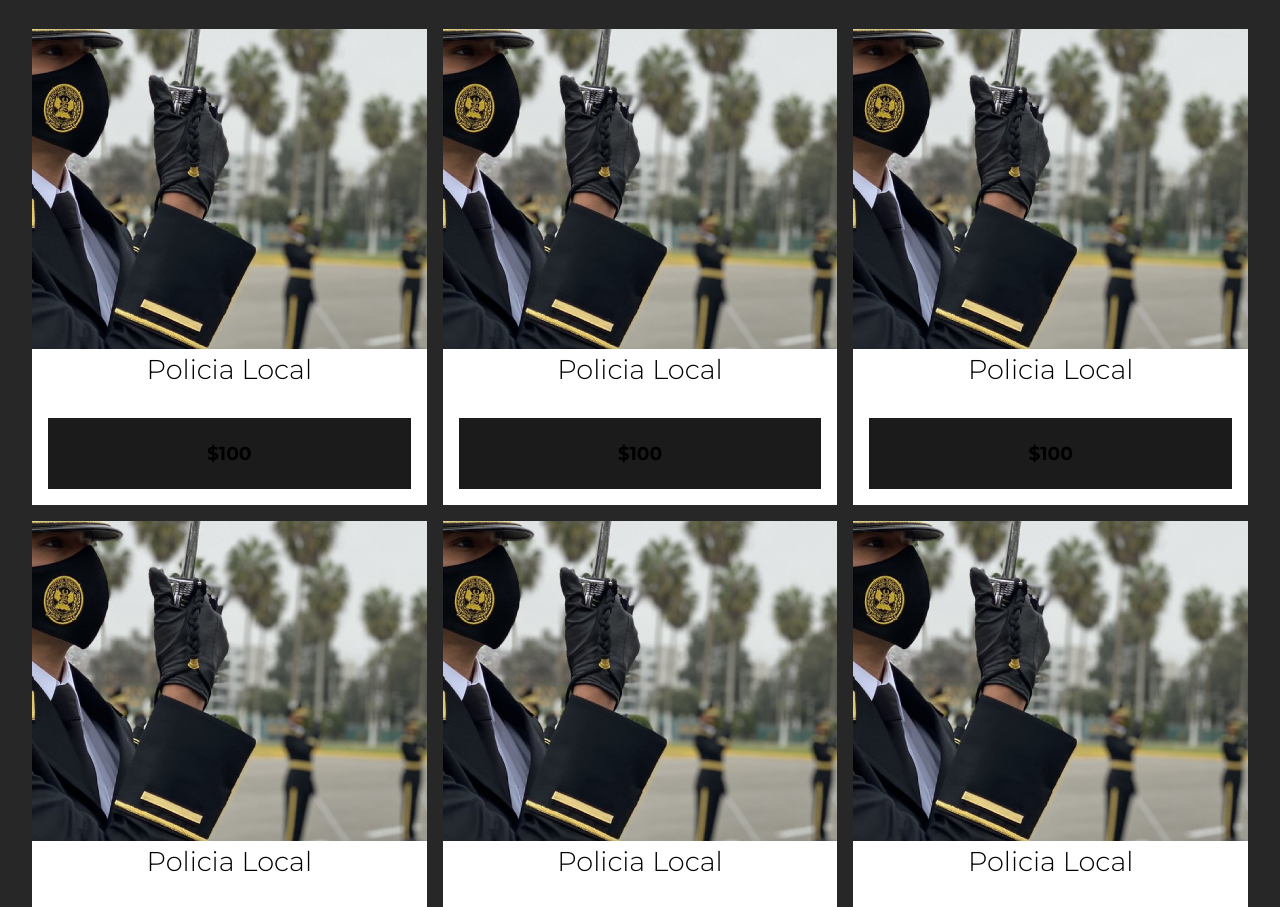
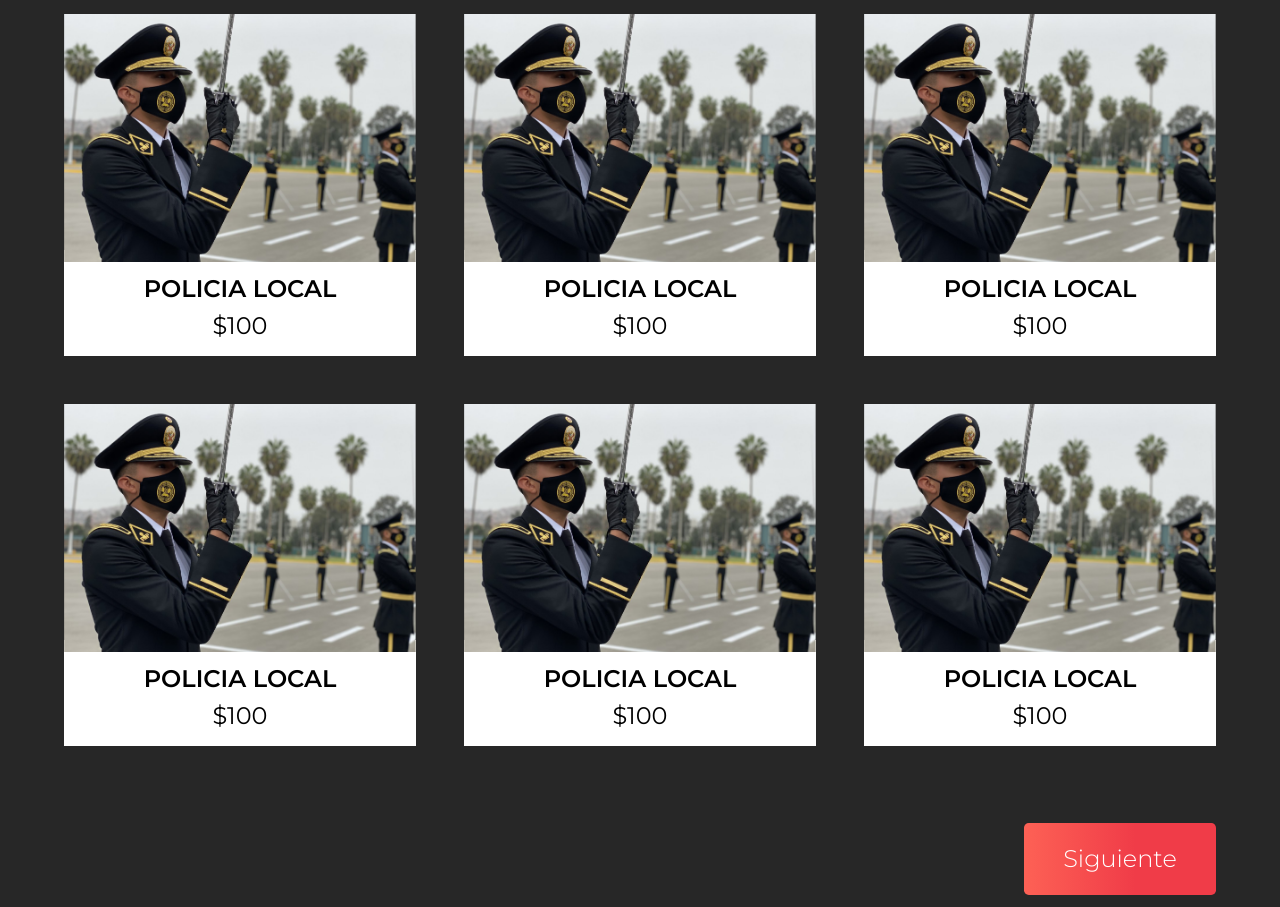
Before and after one commit to FernandoMontesinos/Ateneo-proyect, a plain HTML site: page pages/6.html in a window 1280 px wide. Shown: the part 231-1138 px from the top of the page. Drawn offline with nearby package versions, Linux system fonts and the light colour scheme.

Commit message:
07092111

```diff
--- a/pages/6.html
+++ b/pages/6.html
@@ -19,72 +19,82 @@
 </head>
 
 <body>
-    <div>
-        <div class="contenedorImagenLogo">
+    <div class="headerpage6">
+        <!-- <div class="contenedorImagenLogo">
             <img src="../assets/logo.png" alt="logoAteneo" class="logoAteneo">
-        </div>
+        </div> -->
         <header class="headerCursosSeleecionar">
             <h1 class="textoCursos">CURSOS</h1>
             <img src="../assets/29.png" alt="iconoAteneo" class="iconoAteneoHeader">
         </header>
     </div>
     <div class="containerCards">
+        <a href="./7.html" class="cardClick">
             <div class="cardCurso">
                 <div class="containerImagenCardCurso">
                     <img src="../assets/24.png" alt="imagenCurso" class="imagenCurso">
                 </div>
                 <div class="textoCurso">
-                <h2 class="nombreCurso">Policia Local</h2>
-                <h3 class="precioCurso">$100</h3>
+                    <h2 class="nombreCurso">POLICIA LOCAL</h2>
+                    <h2 class="precioCurso">$100</h2>
                 </div>
             </div>
-        <div class="cardCurso">
-            <a href="../pages/7.html" class="cardClick">
-                <div class="containerImagenCardCurso">
-                    <img src="../assets/24.png" alt="imagenCurso" class="imagenCurso">
-                </div>
-                <div class="textoCurso">
-                    <h2 class="nombreCurso">Policia Local</h2>
-                    <h3 class="precioCurso">$100</h3>
-                </div>
         </a>
-        </div>
+        <a href="./7.html" class="cardClick">
             <div class="cardCurso">
                 <div class="containerImagenCardCurso">
                     <img src="../assets/24.png" alt="imagenCurso" class="imagenCurso">
                 </div>
                 <div class="textoCurso">
-                <h2 class="nombreCurso">Policia Local</h2>
-                <h3 class="precioCurso">$100</h3>
+                    <h2 class="nombreCurso">POLICIA LOCAL</h2>
+                    <h2 class="precioCurso">$100</h2>
                 </div>
             </div>
+        </a>
+        <a href="./7.html" class="cardClick">
             <div class="cardCurso">
                 <div class="containerImagenCardCurso">
                     <img src="../assets/24.png" alt="imagenCurso" class="imagenCurso">
                 </div>
                 <div class="textoCurso">
-                <h2 class="nombreCurso">Policia Local</h2>
-                <h3 class="precioCurso">$100</h3>
+                    <h2 class="nombreCurso">POLICIA LOCAL</h2>
+                    <h2 class="precioCurso">$100</h2>
                 </div>
             </div>
+        </a>
+        <a href="./7.html" class="cardClick">
             <div class="cardCurso">
                 <div class="containerImagenCardCurso">
                     <img src="../assets/24.png" alt="imagenCurso" class="imagenCurso">
                 </div>
                 <div class="textoCurso">
-                <h2 class="nombreCurso">Policia Local</h2>
-                <h3 class="precioCurso">$100</h3>
+                    <h2 class="nombreCurso">POLICIA LOCAL</h2>
+                    <h2 class="precioCurso">$100</h2>
                 </div>
             </div>
+        </a>
+        <a href="./7.html" class="cardClick">
             <div class="cardCurso">
                 <div class="containerImagenCardCurso">
                     <img src="../assets/24.png" alt="imagenCurso" class="imagenCurso">
                 </div>
                 <div class="textoCurso">
-                <h2 class="nombreCurso">Policia Local</h2>
-                <h3 class="precioCurso">$100</h3>
+                    <h2 class="nombreCurso">POLICIA LOCAL</h2>
+                    <h2 class="precioCurso">$100</h2>
                 </div>
             </div>
+        </a>
+        <a href="./7.html" class="cardClick">
+            <div class="cardCurso">
+                <div class="containerImagenCardCurso">
+                    <img src="../assets/24.png" alt="imagenCurso" class="imagenCurso">
+                </div>
+                <div class="textoCurso">
+                    <h2 class="nombreCurso">POLICIA LOCAL</h2>
+                    <h2 class="precioCurso">$100</h2>
+                </div>
+            </div>
+        </a>
     </div>
     <div class="contenedorBtnSiguiente">
         <input type="button" value="Siguiente" class="btnSiguiente">
--- a/pages/estilospagina.css
+++ b/pages/estilospagina.css
@@ -35,6 +35,13 @@ body {
     justify-content: center;
     flex-direction: column;
     align-items: center;
+    background-image: url(../assets/logo.png);
+    background-repeat: no-repeat;
+    background-size: 18rem;
+    background-position-x: 4rem;
+    background-position-y: 4rem;
+    background-size: 15%;
+    padding-top: 6rem;
 }
 
 .textoCursos{
@@ -44,20 +51,25 @@ body {
 
 .iconoAteneoHeader{
     width: 2rem;
+    margin-top: .5rem;
 }
 
 .containerCards{
-    margin: 2rem;
+    margin: 4rem;
     display: grid;
-    grid-template-columns: 1fr 1fr 1fr;
-    column-gap: 1rem;
-    row-gap: 1rem;
+    grid-template-columns: repeat(3, 1fr);
+    column-gap: 3rem;
+    row-gap: 3rem;
+}
+
+.cardCurso{
+    width: 100%;
 }
 
 .containerImagenCardCurso > .imagenCurso{
     width: 100%;
-	height: 20rem;
-	object-fit: none;
+	height: 15.5rem;
+	object-fit: cover;
 }
 
 .cardClick{
@@ -66,14 +78,24 @@ body {
 }
 
 .imagenCurso{
-    width: 100%;
     margin-bottom: -1rem;
 }
 
 .textoCurso{
     background-color: #fff;
     text-align: center;
-    padding: 1rem;
+    padding: 1.5rem 0 1rem 0;
+}
+
+.nombreCurso{
+    font-weight: 600;
+    font-family: 'Montserrat', sans-serif;
+    margin-bottom: .5rem;
+}
+
+.precioCurso{
+    font-weight: 400;
+    font-family: 'Montserrat', sans-serif;
 }
 
 .contenedorBtnSiguiente{
@@ -82,9 +104,9 @@ body {
 }
 
 .btnSiguiente{
-    border-radius: .7rem;
+    border-radius: .3rem;
     border: none;
-    margin: 2rem;
+    margin: .8rem 4rem;
     width: 15%;
     height: 4.5rem;
     font-family: 'Montserrat', 'sans-serif';
@@ -150,7 +172,7 @@ body {
     width: 100%;
 }
 
-.precioCurso{
+.precioCursoSuscripcion{
     background-color: #1b1b1b;
     padding: 1.5rem;
     display: flex;
@@ -159,7 +181,7 @@ body {
     margin-top: 2rem;
 }
 
-.precioCurso h3{
+.precioCursoSuscripcion h3{
     color: #ffdf00;
     font-weight: 300;
     font-size: 1.75rem;
@@ -363,7 +385,7 @@ body {
 .cursoActivo:nth-child(2){
     margin-bottom: 0 0 0 2.5rem;
 }
-.nombreCurso{
+.nombreCursoInicioPanel{
     font-weight: 300;
     font-size: 1.7rem;
 }
@@ -375,5 +397,5 @@ body {
 .graficaLinealCursosActivos{
     background-color: #1b1b1b;
     grid-column: 2 / 4;
-    padding: .5rem;
+    padding: 2rem;
 }
```
Also changed, not shown: pages/10.html (+62 -0 lines), pages/7.html (+1 -1 lines), pages/8.html (+2 -2 lines). Lines whose indentation alone changed are shown as unchanged.
